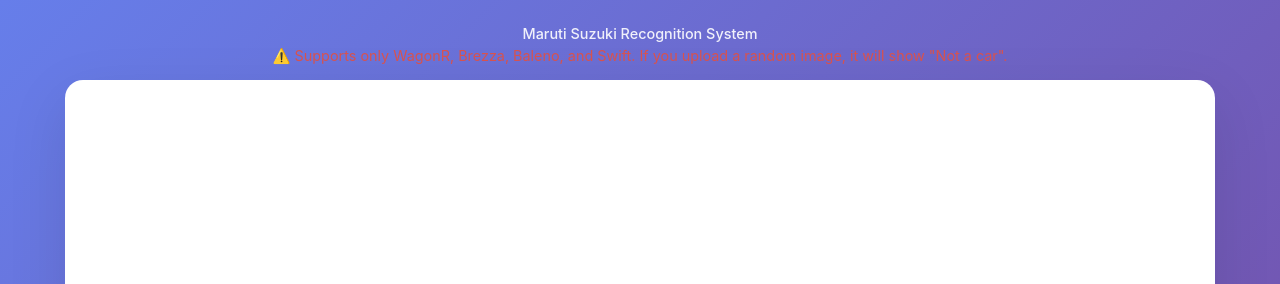
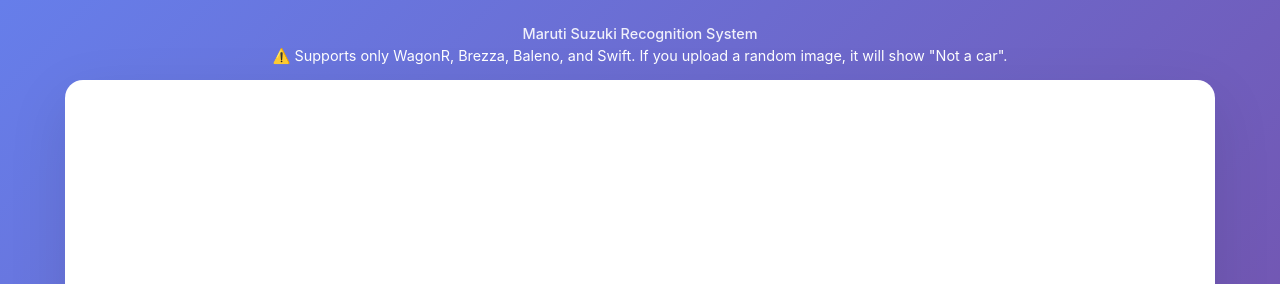
Before and after one commit to mistrytejasm/Car_Classification_MS, a plain HTML site: page static/index.html in a window 1280 px wide. Shown: the top 284 px of the page. Drawn offline with Linux system fonts and the light colour scheme; files that its build step writes are made by us from their sources; no server answers; files whose address does not match are found by name.

Commit message:
note color change

```diff
--- a/static/styles.css
+++ b/static/styles.css
@@ -29,7 +29,7 @@
 }
 .note {
     font-size: 0.9rem;
-    color: #d9534f; /* red warning */
+    color: #ffffff; /* red warning */
     margin-top: 0.3rem;
     text-align: center;
 }
```
